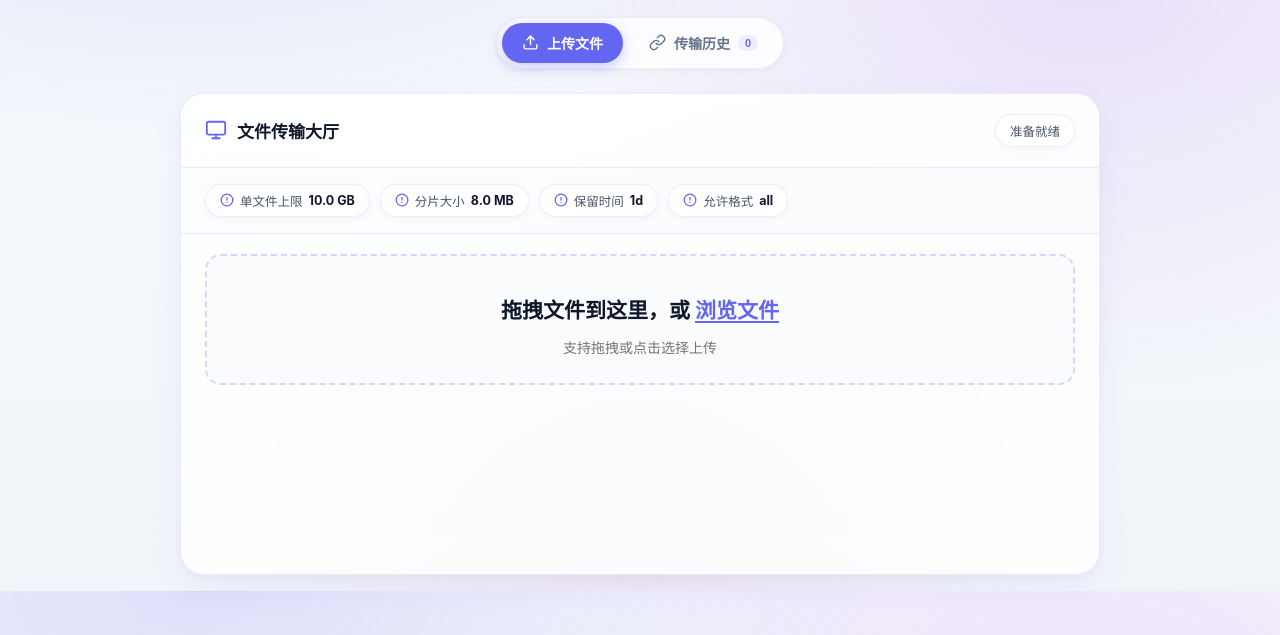
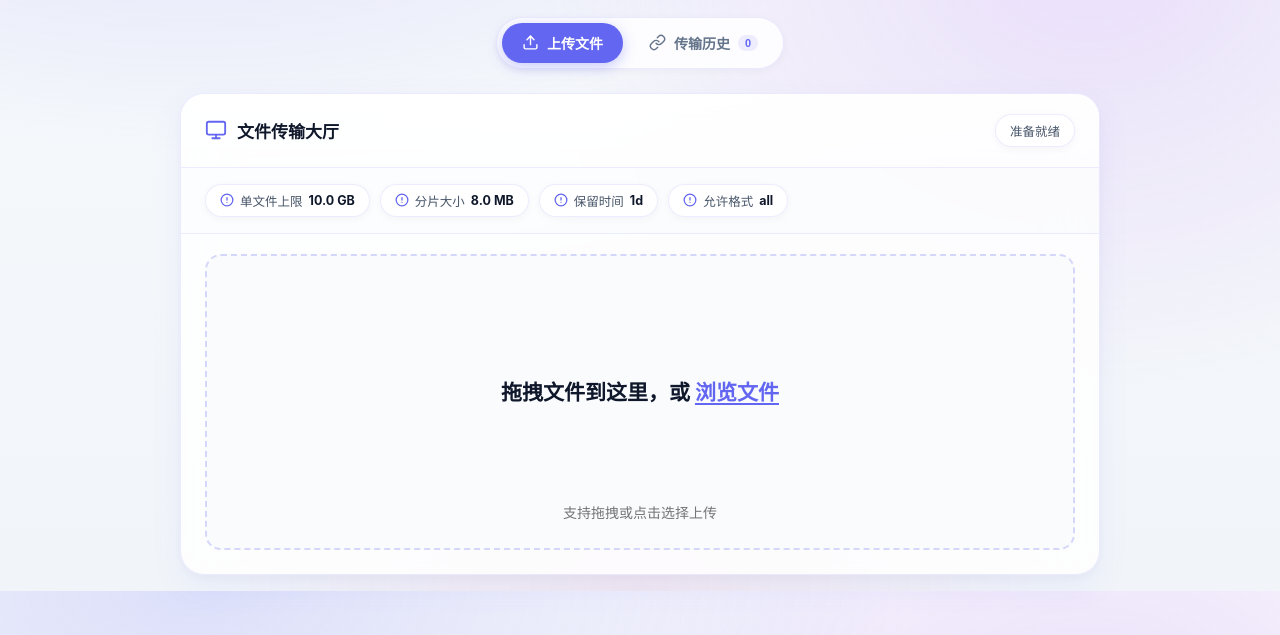
Before and after one commit to wsz987/easy-temp-cloud, a plain HTML site: page web/index.html in a window 1280 px wide. Shown: the part 209-844 px from the top of the page. Drawn offline with Linux system fonts and the light colour scheme; files that its build step writes are made by us from their sources; no server answers; files whose address does not match are found by name.

Commit message:
样式修正

```diff
--- a/web/styles.css
+++ b/web/styles.css
@@ -336,6 +336,15 @@ body {
 #uppy {
   background: transparent;
   min-height: 340px;
+  display: flex;
+  flex-direction: column;
+}
+
+#uppy .uppy-Dashboard {
+  flex: 1;
+  display: flex;
+  flex-direction: column;
+  min-height: 100% !important;
 }
 
 #uppy .uppy-Dashboard,
@@ -351,19 +360,36 @@ body {
 
 #uppy .uppy-Dashboard-inner {
   width: 100% !important;
-  height: auto !important;
+  height: 100% !important;
   min-height: 340px !important;
   border-radius: 0 !important;
+  display: flex !important;
+  flex-direction: column !important;
+}
+
+#uppy .uppy-Dashboard-innerWrap {
+  flex: 1 1 auto !important;
+  min-height: 0 !important;
 }
 
 #uppy .uppy-Dashboard-AddFiles {
   position: relative !important;
+  flex: 1 1 auto !important;
+  display: flex !important;
+  flex-direction: column !important;
+  align-items: center !important;
+  justify-content: center !important;
   border: 2px dashed var(--line-strong) !important;
   border-radius: var(--radius-lg) !important;
   margin: 20px 24px 24px !important;
   padding: 36px 20px !important;
   background: var(--surface-raised) !important;
   transition: all 0.25s ease !important;
+  min-height: 0 !important;
+}
+
+#uppy .uppy-Dashboard-AddFiles > * {
+  flex: 0 0 auto !important;
 }
 
 #uppy .uppy-Dashboard-AddFiles:hover {
@@ -405,6 +431,23 @@ body {
 #uppy .uppy-StatusBar-content {
   color: var(--text-primary) !important;
   font-weight: 650 !important;
+  text-align: center !important;
+  width: 100% !important;
+  max-width: 100% !important;
+}
+
+#uppy .uppy-Dashboard-AddFiles-title {
+  margin: 0 !important;
+  padding: 0 !important;
+}
+
+#uppy .uppy-Dashboard-AddFiles-info {
+  margin: 0 !important;
+  padding: 0 !important;
+}
+
+#uppy .uppy-Dashboard-AddFiles-icon {
+  margin-bottom: 16px !important;
 }
 
 #uppy .uppy-Dashboard-browse,
```
